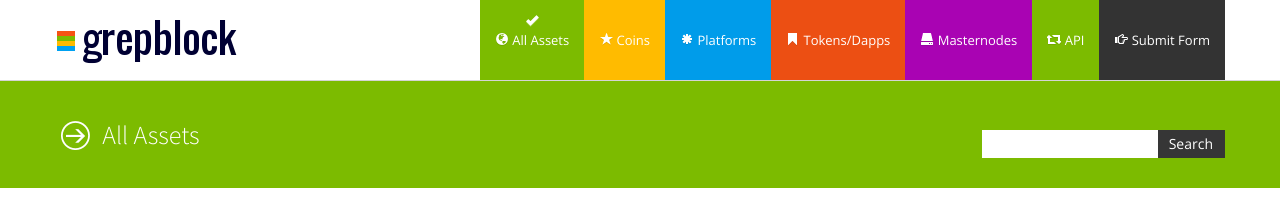
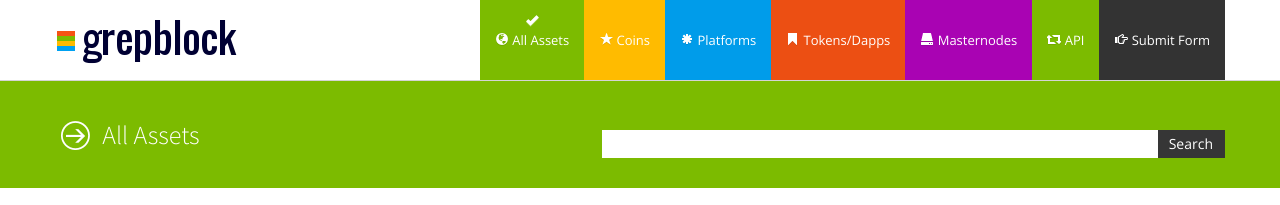
Before and after one commit to pr0logas/grepblockFE, a plain HTML site: page index.html in a window 1280 px wide. Shown: the top 205 px of the page. Drawn offline with nearby package versions, Linux system fonts and the light colour scheme.

Commit message:
Long search

```diff
--- a/index.html
+++ b/index.html
@@ -139,13 +139,13 @@
     <div class="jumbotron subhead" id="overview">
       <div class="container">
         <div class="row">
-          <div class="span8">
+          <div class="span6">
             <h3><i class="m-icon-big-swapright m-icon-white"></i> <span id="page-title"></span></h3>
           </div>
-          <div class="span4">
+          <div class="span6">
             <div class="input-append">
               <form class="form-search">
-                <input type="text" class="input-medium search-query">
+                <input type="text" class="input-xxlarge search-query">
                 <button type="submit" class="btn btn-inverse">Search</button>
               </form>
             </div>
```
